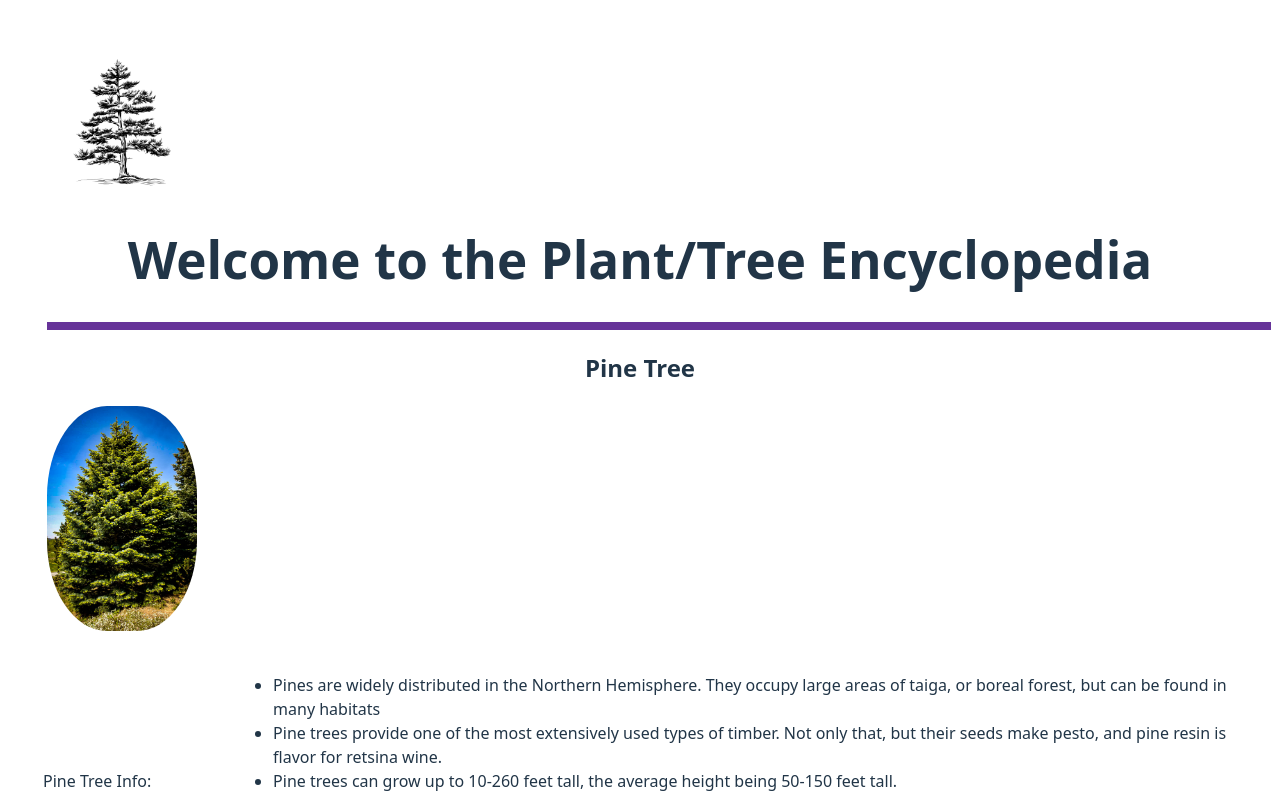
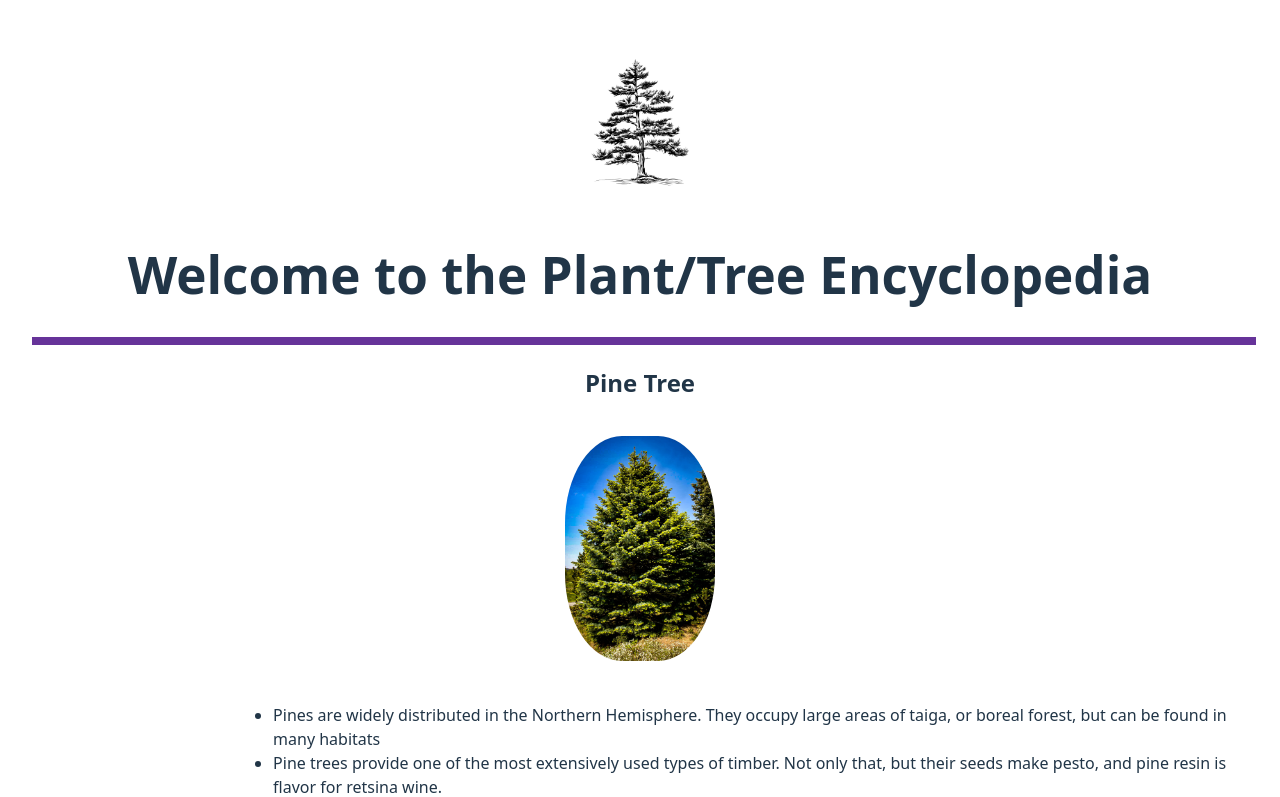
Before and after one commit to JacobWoodbury/plant-info-react, a React (Vite) app: page / in a window 1280 px wide. Shown: the top 797 px of the page. Built offline with nearby package versions, Linux system fonts and the light colour scheme.

Commit message:
Testing on images and spacer

```diff
--- a/src/App.css
+++ b/src/App.css
@@ -10,8 +10,9 @@ h1, h2 {
 
 #space{
   border: 4px solid rebeccapurple;
-  margin: 15px;
+  margin: 15px auto;
   width: 100%;
+
 }
 
 table {
@@ -30,7 +31,7 @@ img {
   display: block;
   margin-left: auto;
   margin-right: auto;
-  margin: 15px;
+  padding: 15px;
 }
 
 .footer {
```
